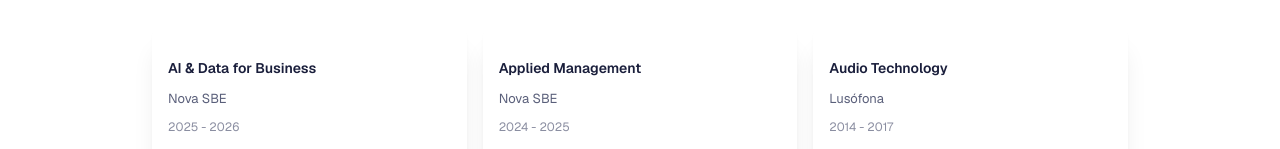
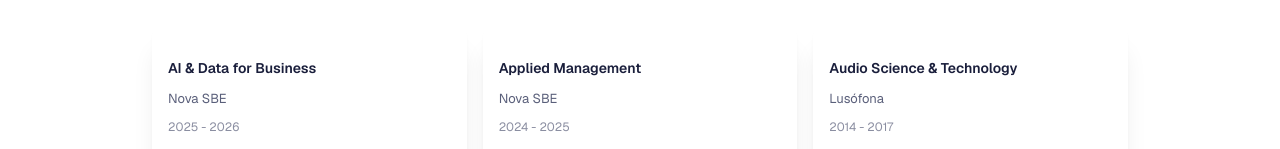
Before and after one commit to DrUninstall/miguelbatalha, a Next.js app: page / in a window 1280 px wide. Shown: the part 1557-1706 px from the top of the page. Built offline with nearby package versions, Linux system fonts and the light colour scheme.

Commit message:
typo on education

```diff
--- a/app/page.tsx
+++ b/app/page.tsx
@@ -270,7 +270,7 @@
             <p className={styles.educationDate}>2024 - 2025</p>
           </motion.div>
           <motion.div className={styles.educationCard} variants={itemVariants}>
-            <p className={styles.educationDegree}>Audio Technology</p>
+            <p className={styles.educationDegree}>Audio Science & Technology</p>
             <p className={styles.educationSchool}>Lusófona</p>
             <p className={styles.educationDate}>2014 - 2017</p>
           </motion.div>
```
